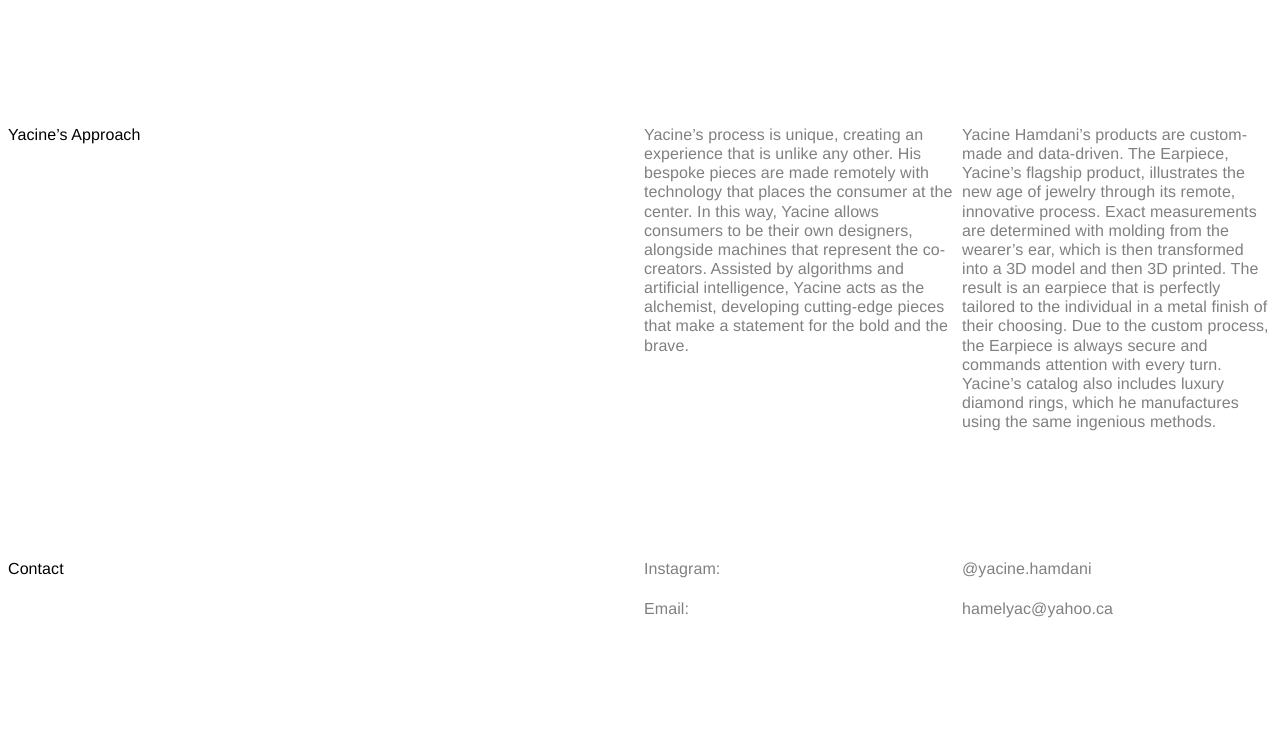
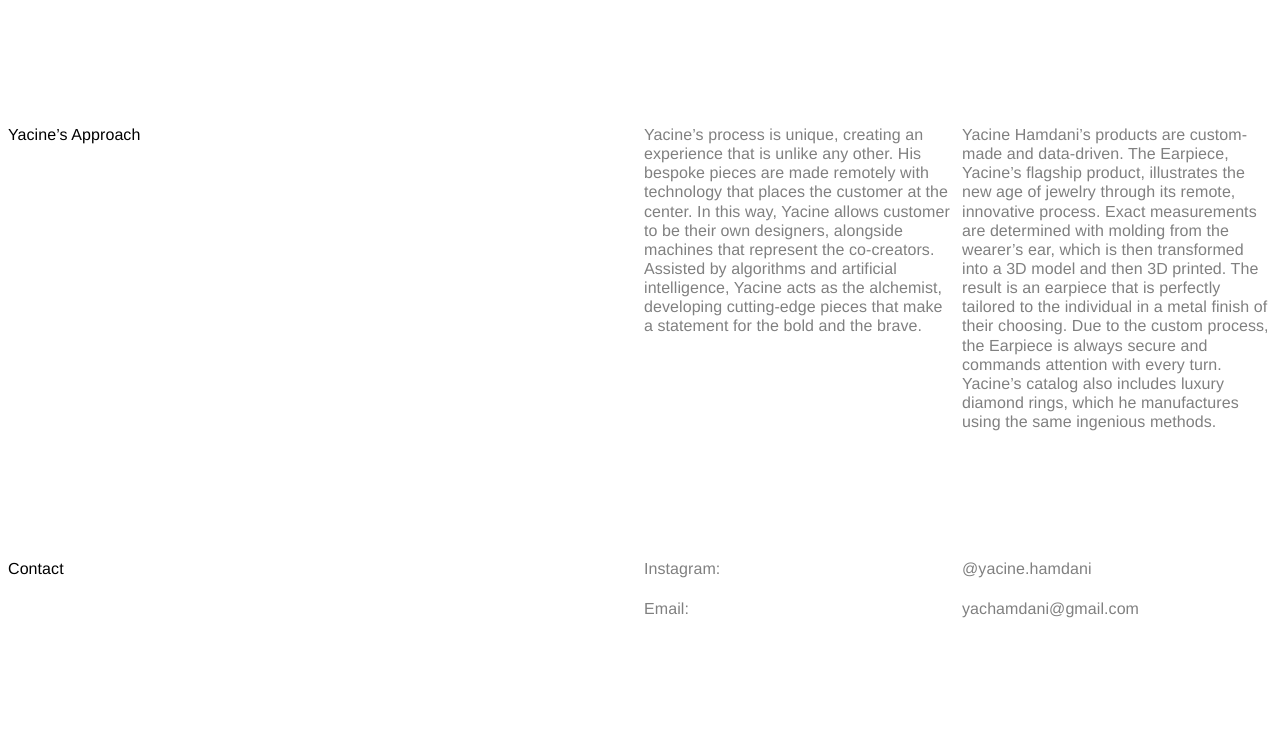
Before and after one commit to yahamh/LAFLAME, a website: page about.html in a window 1280 px wide. Shown: the part 1633-2376 px from the top of the page. Drawn offline with Linux system fonts and the light colour scheme; no server answers; a web font is replaced by a local one.

Commit message:
modifiying about page

```diff
--- a/about.html
+++ b/about.html
@@ -1352,7 +1352,7 @@
                     <div class="a-text-two-columns">
                       <div class="a-text-two-columns__column">
                         <p>
-                          Yacine’s process is unique, creating an experience that is unlike any other. His bespoke pieces are made remotely with technology that places the consumer at the center. In this way, Yacine allows consumers to be their own designers, alongside machines that represent the co-creators. Assisted by algorithms and artificial intelligence, Yacine acts as the alchemist, developing cutting-edge pieces that make a statement for the bold and the brave.
+                          Yacine’s process is unique, creating an experience that is unlike any other. His bespoke pieces are made remotely with technology that places the customer at the center. In this way, Yacine allows customer to be their own designers, alongside machines that represent the co-creators. Assisted by algorithms and artificial intelligence, Yacine acts as the alchemist, developing cutting-edge pieces that make a statement for the bold and the brave.
                         </p>
                       </div>
                       <div class="a-text-two-columns__column">
@@ -1387,7 +1387,7 @@
                           @yacine.hamdani
                         </p>
                         <p>
-                          hamelyac@yahoo.ca
+                          yachamdani@gmail.com
                         </p>
                       </div>
                     </div>
```
